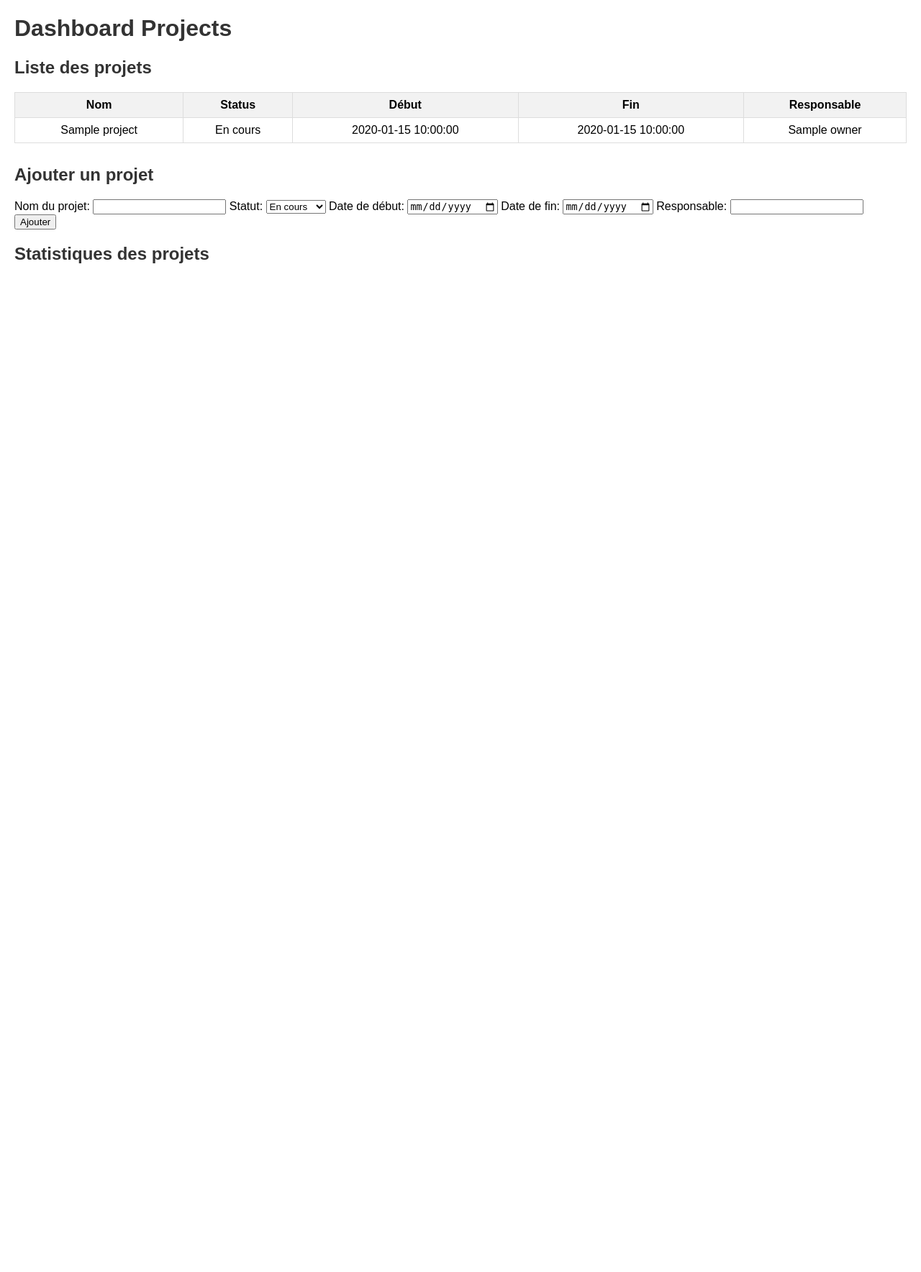
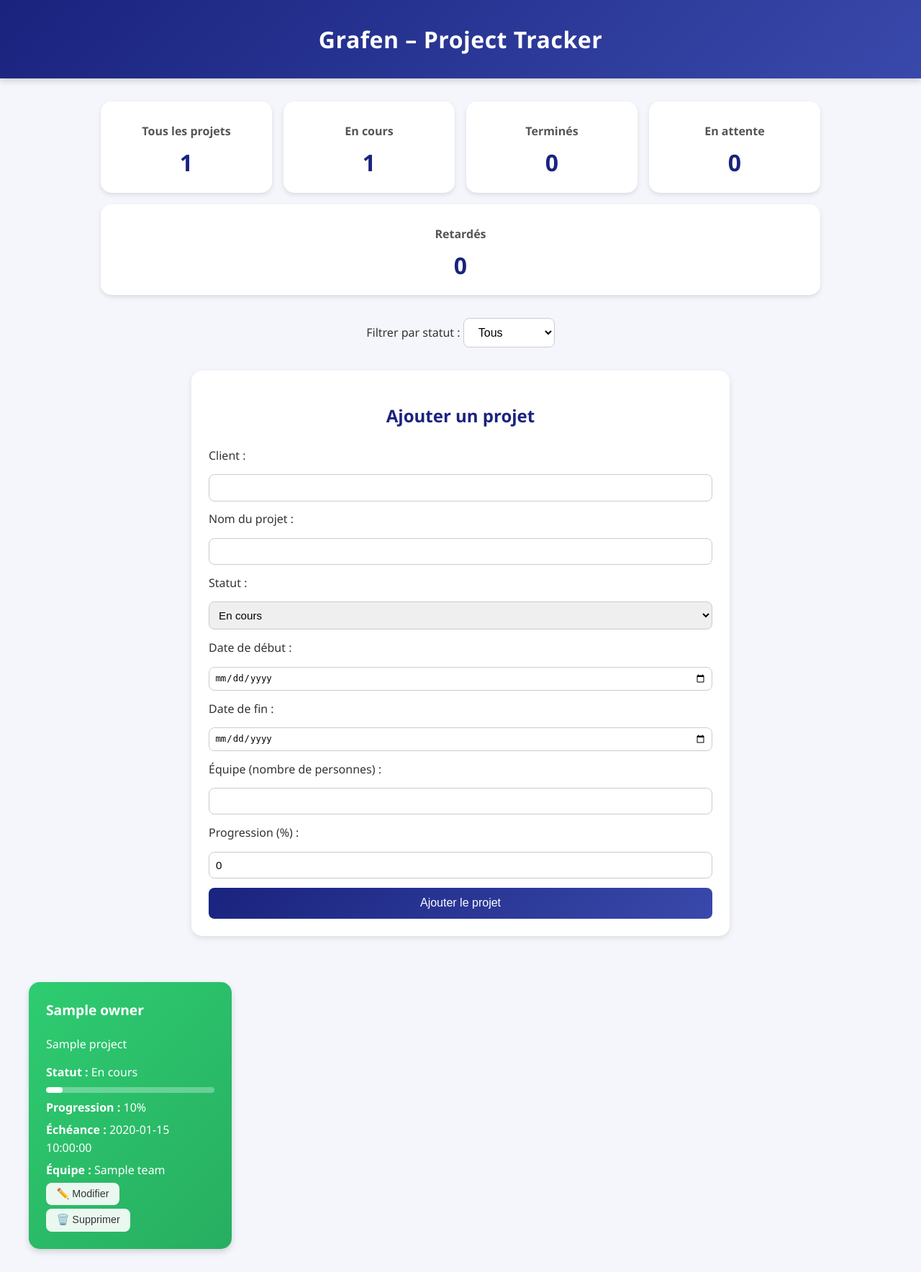
Before and after one commit to hendouseb-beep/ProjectDashboard, a Flask app: template templates/index.html in a window 1280 px wide. Shown: the whole page at 72% size. Before the commit the page ends 366 px from the top, so only its background shows below. Run offline with Flask 3, Linux system fonts and the light colour scheme; the template is opened without the code that fills it: most values are stand-ins (such as "Sample title", 1, 10 or a date in 2020); a map, chart or similar area stays blank.

Commit message:
Add edit.html and update main.py, projects.json, script.js, style.css, index.html
Co-authored-by: Ona <no-reply@ona.com>

```diff
--- a/main.py
+++ b/main.py
@@ -1,10 +1,10 @@
-from flask import Flask, render_template, request, redirect, url_for, jsonify
+from flask import Flask, render_template, request, redirect, url_for
 import json
 from datetime import datetime
 
 app = Flask(__name__)
 
-# Charger les projets depuis projects.json
+# 🧩 Charger les projets depuis le fichier JSON
 def load_projects():
     try:
         with open('projects.json', 'r', encoding='utf-8') as f:
@@ -12,35 +12,78 @@ def load_projects():
     except FileNotFoundError:
         return []
 
-# Sauvegarder les projets dans projects.json
+# 💾 Sauvegarder les projets
 def save_projects(projects):
     with open('projects.json', 'w', encoding='utf-8') as f:
         json.dump(projects, f, indent=4, ensure_ascii=False)
 
+# Charger les projets existants
 projects = load_projects()
 
+# 🏠 Route principale (affichage du dashboard)
 @app.route('/')
 def index():
     return render_template('index.html', projects=projects)
 
-# Nouvelle route pour gérer le formulaire
+# ➕ Route pour ajouter un projet
 @app.route('/add', methods=['POST'])
 def add_project():
+    client = request.form['owner']
     name = request.form['name']
     status = request.form['status']
     start_date = request.form['start_date']
     end_date = request.form['end_date']
-    owner = request.form['owner']
+    team = int(request.form['team'])
+    progress = int(request.form['progress'])
 
     new_project = {
+        "client": client,
         "name": name,
         "status": status,
         "start_date": start_date,
         "end_date": end_date,
-        "owner": owner
+        "team": team,
+        "progress": progress
     }
 
     projects.append(new_project)
     save_projects(projects)
+    return redirect(url_for('index'))
 
+# ✏️ Route pour afficher le formulaire d’édition
+@app.route('/edit/<int:index>', methods=['GET'])
+def edit_project(index):
+    project = projects[index]
+    return render_template('edit.html', project=project, index=index)
+
+# 💾 Route pour enregistrer la mise à jour
+@app.route('/update/<int:index>', methods=['POST'])
+def update_project(index):
+    projects[index]['owner'] = request.form['owner']
+    projects[index]['name'] = request.form['name']
+    projects[index]['status'] = request.form['status']
+    projects[index]['start_date'] = request.form['start_date']
+    projects[index]['end_date'] = request.form['end_date']
+    projects[index]['team'] = request.form['team']
+    projects[index]['progress'] = request.form['progress']
+
+    save_projects(projects)
     return redirect(url_for('index'))
+
+@app.route('/delete/<int:index>', methods=['POST'])
+def delete_project(index):
+    # Supprime le projet du tableau
+    del projects[index]
+
+    # Sauvegarde la nouvelle liste
+    save_projects(projects)
+
+    # Retour au tableau principal
+    return redirect(url_for('index'))
+
+# 🚀 Lancer le serveur Flask
+if __name__ == "__main__":
+    try:
+        app.run(host="0.0.0.0", port=5000, debug=True)
+    except OSError:
+        app.run(host="0.0.0.0", port=8080, debug=True)
--- a/static/script.js
+++ b/static/script.js
@@ -1,16 +1,25 @@
-fetch('/data')
-.then(response => response.json())
-.then(data => {
-    const ctx = document.getElementById('statusChart').getContext('2d');
-    new Chart(ctx, {
-        type: 'pie',
-        data: {
-            labels: Object.keys(data),
-            datasets: [{
-                label: 'Projets par statut',
-                data: Object.values(data),
-                backgroundColor: ['#f39c12','#2ecc71','#e74c3c']
-            }]
-        }
+document.addEventListener("DOMContentLoaded", () => {
+  const cards = document.querySelectorAll(".card");
+  const total = cards.length;
+  document.getElementById("total-count").textContent = total;
+
+  const counts = { "En cours": 0, "Terminé": 0, "En attente": 0, "Retardé": 0 };
+  cards.forEach(c => counts[c.dataset.status]++);
+
+  document.getElementById("en-cours-count").textContent = counts["En cours"];
+  document.getElementById("termine-count").textContent = counts["Terminé"];
+  document.getElementById("attente-count").textContent = counts["En attente"];
+  document.getElementById("retarde-count").textContent = counts["Retardé"];
+
+  const filter = document.getElementById("statusFilter");
+  filter.addEventListener("change", e => {
+    const val = e.target.value;
+    cards.forEach(c => {
+      if (val === "Tous" || c.dataset.status === val) {
+        c.style.display = "block";
+      } else {
+        c.style.display = "none";
+      }
     });
+  });
 });
--- a/static/style.css
+++ b/static/style.css
@@ -1,5 +1,225 @@
-body { font-family: Arial, sans-serif; margin: 20px; }
-table { border-collapse: collapse; width: 100%; margin-bottom: 30px; }
-th, td { border: 1px solid #ddd; padding: 8px; text-align: center; }
-th { background-color: #f2f2f2; }
-h1, h2 { color: #333; }
+/* 🌐 GLOBAL */
+body {
+  font-family: "Poppins", "Segoe UI", sans-serif;
+  background: #f4f6fb;
+  margin: 0;
+  padding: 0;
+  color: #333;
+  line-height: 1.6;
+}
+
+/* 🧭 HEADER */
+header {
+  background: linear-gradient(135deg, #1a237e, #3949ab);
+  color: white;
+  text-align: center;
+  padding: 1.8em;
+  box-shadow: 0 4px 8px rgba(0,0,0,0.15);
+  letter-spacing: 0.5px;
+}
+
+header h1 {
+  margin: 0;
+  font-size: 2em;
+  font-weight: 600;
+}
+
+/* 📊 STATS */
+#stats {
+  display: flex;
+  justify-content: space-around;
+  flex-wrap: wrap;
+  margin: 2em auto;
+  max-width: 1000px;
+  gap: 1em;
+}
+
+.stat {
+  background: white;
+  border-radius: 15px;
+  padding: 1em 2em;
+  text-align: center;
+  flex: 1;
+  min-width: 150px;
+  box-shadow: 0 3px 6px rgba(0,0,0,0.1);
+  transition: transform 0.2s ease, box-shadow 0.2s ease;
+}
+
+.stat:hover {
+  transform: translateY(-5px);
+  box-shadow: 0 6px 12px rgba(0,0,0,0.15);
+}
+
+.stat h2 {
+  font-size: 1em;
+  color: #555;
+  margin-bottom: 0.3em;
+}
+
+.stat p {
+  font-size: 2em;
+  color: #1a237e;
+  margin: 0;
+  font-weight: bold;
+}
+
+/* 🔍 FILTRES */
+#filters {
+  text-align: center;
+  margin: 1.5em 0;
+}
+
+#filters select {
+  padding: 0.6em 1em;
+  border-radius: 8px;
+  border: 1px solid #ccc;
+  font-size: 1em;
+  background: white;
+}
+
+/* ➕ AJOUT PROJET */
+#add-project {
+  background: #ffffff;
+  margin: 2em auto;
+  padding: 1.5em;
+  border-radius: 15px;
+  max-width: 700px;
+  box-shadow: 0 3px 8px rgba(0,0,0,0.1);
+}
+
+#add-project h2 {
+  color: #1a237e;
+  text-align: center;
+  margin-bottom: 1em;
+}
+
+#add-project form {
+  display: grid;
+  gap: 0.8em;
+}
+
+#add-project label {
+  font-weight: 500;
+}
+
+#add-project input,
+#add-project select {
+  padding: 0.6em;
+  border-radius: 8px;
+  border: 1px solid #ccc;
+  font-size: 0.95em;
+}
+
+#add-project button {
+  background: linear-gradient(135deg, #1a237e, #3949ab);
+  color: white;
+  border: none;
+  padding: 0.8em;
+  border-radius: 8px;
+  cursor: pointer;
+  font-size: 1em;
+  transition: background 0.3s ease, transform 0.2s ease;
+}
+
+#add-project button:hover {
+  background: linear-gradient(135deg, #283593, #5c6bc0);
+  transform: scale(1.02);
+}
+
+/* 🧩 PROJETS */
+.project-grid {
+  display: grid;
+  grid-template-columns: repeat(auto-fill, minmax(280px, 1fr));
+  gap: 1.5em;
+  padding: 2em;
+  max-width: 1200px;
+  margin: auto;
+}
+
+/* 🎨 CARDS (avec couleurs par statut) */
+.card {
+  color: white;
+  padding: 1.5em;
+  border-radius: 15px;
+  box-shadow: 0 4px 8px rgba(0,0,0,0.15);
+  transition: transform 0.25s ease, box-shadow 0.25s ease;
+}
+
+.card:hover {
+  transform: translateY(-5px);
+  box-shadow: 0 8px 16px rgba(0,0,0,0.25);
+}
+
+/* 🟩 Couleurs selon statut */
+.card[data-status="En cours"] {
+  background: linear-gradient(135deg, #2ecc71, #27ae60);
+}
+
+.card[data-status="Terminé"] {
+  background: linear-gradient(135deg, #3498db, #2980b9);
+}
+
+.card[data-status="En attente"] {
+  background: linear-gradient(135deg, #f1c40f, #f39c12);
+  color: #222;
+}
+
+.card[data-status="Retardé"] {
+  background: linear-gradient(135deg, #e74c3c, #c0392b);
+}
+
+/* 🧭 CONTENU DES CARTES */
+.card h3 {
+  margin-top: 0;
+  font-size: 1.2em;
+  font-weight: 600;
+}
+
+.card .title {
+  font-weight: 500;
+  font-size: 1em;
+  margin-bottom: 0.8em;
+}
+
+.card p {
+  margin: 0.3em 0;
+}
+
+/* 📊 BARRE DE PROGRESSION */
+.progress-bar {
+  background: rgba(255,255,255,0.3);
+  border-radius: 6px;
+  height: 8px;
+  margin: 0.5em 0;
+  overflow: hidden;
+}
+
+.progress-bar div {
+  height: 100%;
+  border-radius: 6px;
+  background: white;
+  transition: width 0.4s ease-in-out;
+}
+
+/* ✏️ Bouton Modifier */
+.card form button {
+  background: rgba(255,255,255,0.9);
+  color: #333;
+  border: none;
+  padding: 0.5em 1em;
+  border-radius: 8px;
+  cursor: pointer;
+  font-size: 0.9em;
+  transition: background 0.2s ease, transform 0.2s ease;
+}
+
+.delete-btn,
+.edit-btn {
+    display: block;   /* chaque bouton prend sa ligne */
+    margin-top: 5px;  /* espace entre les boutons */
+}
+
+.card form button:hover {
+  background: white;
+  transform: scale(1.05);
+}
--- a/templates/index.html
+++ b/templates/index.html
@@ -1,71 +1,100 @@
 <!DOCTYPE html>
 <html lang="fr">
 <head>
-    <meta charset="UTF-8">
-    <title>Dashboard Projects</title>
-    <link rel="stylesheet" href="{{ url_for('static', filename='style.css') }}">
-    <script src="https://cdn.jsdelivr.net/npm/chart.js"></script>
+  <meta charset="UTF-8" />
+  <meta name="viewport" content="width=device-width, initial-scale=1.0" />
+  <title>Dashboard Projets</title>
+  <link rel="stylesheet" href="{{ url_for('static', filename='style.css') }}" />
 </head>
 <body>
   <header>
-        <h1>Dashboard Projects</h1>
+    <h1>Grafen – Project Tracker</h1>
   </header>
 
-    <section class="projects-section">
-        <h2>Liste des projets</h2>
-        <table>
-            <thead>
-                <tr>
-                    <th>Nom</th>
-                    <th>Status</th>
-                    <th>Début</th>
-                    <th>Fin</th>
-                    <th>Responsable</th>
-                </tr>
-            </thead>
-            <tbody>
-                {% for p in projects %}
-                <tr>
-                    <td>{{ p.name }}</td>
-                    <td>{{ p.status }}</td>
-                    <td>{{ p.start_date }}</td>
-                    <td>{{ p.end_date }}</td>
-                    <td>{{ p.owner }}</td>
-                </tr>
-                {% endfor %}
-            </tbody>
-        </table>
+  <!-- Statistiques -->
+  <section id="stats">
+    <div class="stat">
+      <h2>Tous les projets</h2>
+      <p id="total-count">0</p>
+    </div>
+    <div class="stat"><h2>En cours</h2><p id="en-cours-count">0</p></div>
+    <div class="stat"><h2>Terminés</h2><p id="termine-count">0</p></div>
+    <div class="stat"><h2>En attente</h2><p id="attente-count">0</p></div>
+    <div class="stat"><h2>Retardés</h2><p id="retarde-count">0</p></div>
   </section>
 
-    <section class="add-project-section">
-        <h2>Ajouter un projet</h2>
-        <form action="/add" method="POST">
-            <label for="name">Nom du projet:</label>
-            <input type="text" id="name" name="name" required>
-
-            <label for="status">Statut:</label>
-            <select id="status" name="status">
+  <!-- Filtres -->
+  <section id="filters">
+    <label for="statusFilter">Filtrer par statut :</label>
+    <select id="statusFilter">
+      <option value="Tous">Tous</option>
       <option value="En cours">En cours</option>
       <option value="Terminé">Terminé</option>
       <option value="En attente">En attente</option>
+      <option value="Retardé">Retardé</option>
+    </select>
+  </section>
+
+  <!-- Formulaire d'ajout -->
+  <section id="add-project">
+    <h2>Ajouter un projet</h2>
+    <form action="{{ url_for('add_project') }}" method="POST">
+      <label>Client :</label>
+      <input type="text" name="owner" required />
+
+      <label>Nom du projet :</label>
+      <input type="text" name="name" required />
+
+      <label>Statut :</label>
+      <select name="status">
+        <option value="En cours">En cours</option>
+        <option value="Terminé">Terminé</option>
+        <option value="En attente">En attente</option>
+        <option value="Retardé">Retardé</option>
       </select>
 
-            <label for="start_date">Date de début:</label>
-            <input type="date" id="start_date" name="start_date" required>
+      <label>Date de début :</label>
+      <input type="date" name="start_date" required />
 
-            <label for="end_date">Date de fin:</label>
-            <input type="date" id="end_date" name="end_date" required>
+      <label>Date de fin :</label>
+      <input type="date" name="end_date" required />
 
-            <label for="owner">Responsable:</label>
-            <input type="text" id="owner" name="owner" required>
+      <label>Équipe (nombre de personnes) :</label>
+      <input type="number" name="team" required />
 
-            <button type="submit">Ajouter</button>
+      <label>Progression (%) :</label>
+      <input type="number" name="progress" min="0" max="100" value="0" required />
+
+      <button type="submit">Ajouter le projet</button>
     </form>
   </section>
 
-    <section class="stats-section">
-        <h2>Statistiques des projets</h2>
-        <canvas id="statusChart"></canvas>
+  <!-- Liste des projets -->
+  <section id="projects" class="project-grid">
+    {% for project in projects %}
+    <div class="card" data-status="{{ project.status }}">
+      <h3>{{ project.owner }}</h3>
+      <p class="title">{{ project.name }}</p>
+      <p><strong>Statut :</strong> {{ project.status }}</p>
+      <div class="progress-bar">
+        <div style="width: {{ project.progress }}%;"></div>
+      </div>
+      <p><strong>Progression :</strong> {{ project.progress }}%</p>
+      <p><strong>Échéance :</strong> {{ project.end_date }}</p>
+      <p><strong>Équipe :</strong> {{ project.team }}</p>
+
+      <!-- 🔹 Bouton pour modifier -->
+      <form action="{{ url_for('edit_project', index=loop.index0) }}" method="GET">
+        <button type="submit">✏️ Modifier</button>
+      </form>
+      <form action="{{ url_for('delete_project', index=loop.index0) }}" method="POST" style="display:inline;">
+  <button type="submit" class="delete-btn" onclick="return confirm('Voulez-vous vraiment supprimer ce projet ?')">
+    🗑️ Supprimer
+  </button>
+</form>
+
+    </div>
+    {% endfor %}
   </section>
 
   <script src="{{ url_for('static', filename='script.js') }}"></script>
```
Also changed, not shown: projects.json (+103 -10 lines), templates/edit.html (added, +117 -0 lines). Lines whose indentation alone changed are shown as unchanged.
